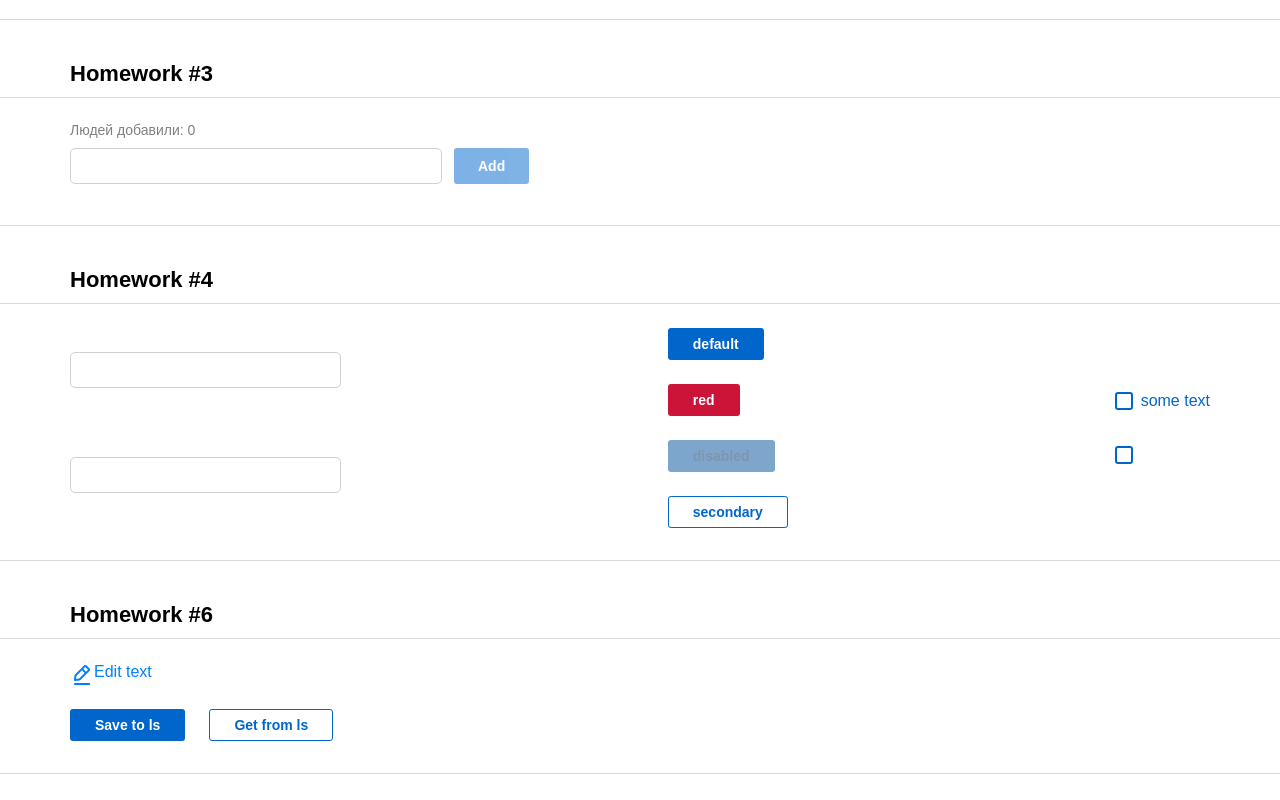
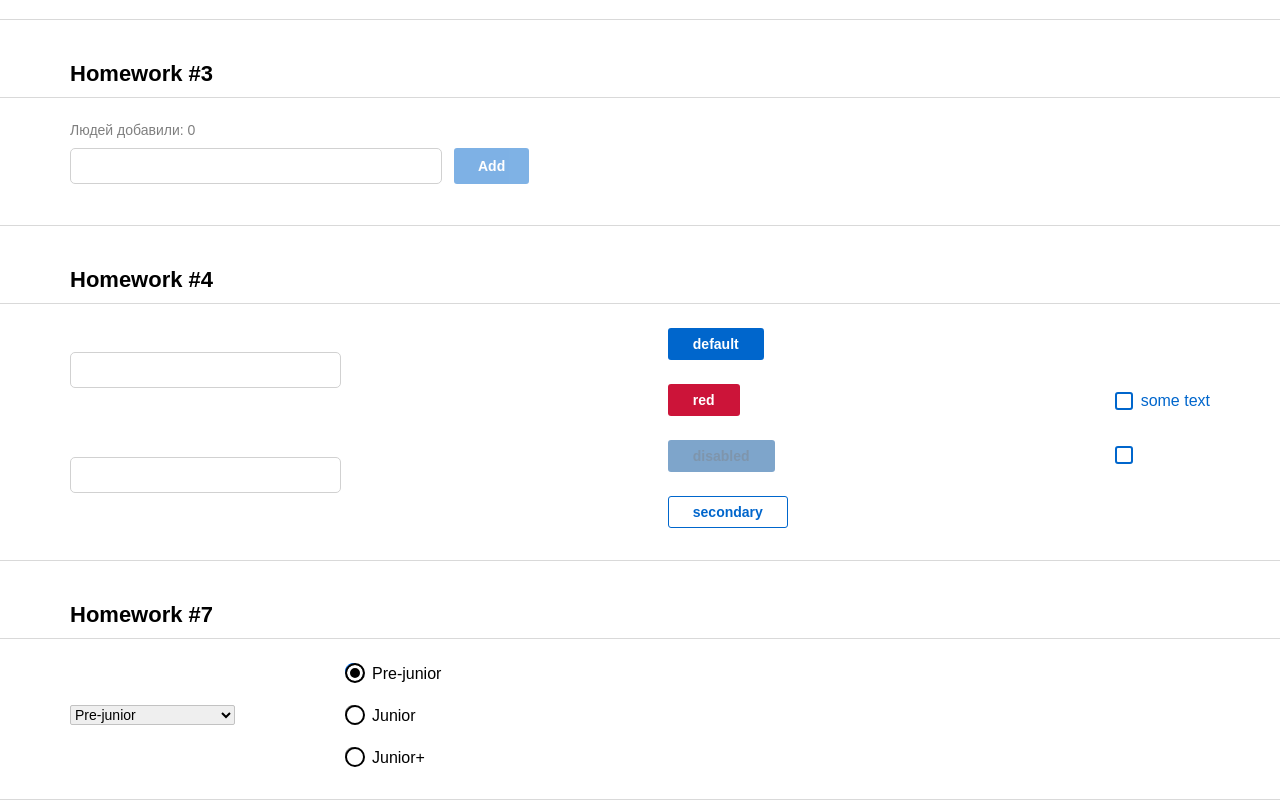
Before and after one commit to filatow/homework-front-s2, a React (Create React App) app: page /#/pre-junior in a window 1280 px wide. Shown: the part 801-1601 px from the top of the page. Before the commit the page ends 1575 px from the top, so only its background shows below. Built offline with nearby package versions, Linux system fonts and the light colour scheme.

Commit message:
Finished homework 3.3

```diff
--- a/src/s1-main/App.tsx
+++ b/src/s1-main/App.tsx
@@ -1,11 +1,12 @@
 import React from 'react'
 import s from './App.module.css'
-import HW1 from '../s2-homeworks/hw01/HW1'
-import HW2 from '../s2-homeworks/hw02/HW2'
-import HW3 from '../s2-homeworks/hw03/HW3';
-import HW4 from '../s2-homeworks/hw04/HW4';
-import HW5 from '../s2-homeworks/hw05/HW5';
-import HW6 from '../s2-homeworks/hw06/HW6';
+// import HW1 from '../s2-homeworks/hw01/HW1'
+// import HW2 from '../s2-homeworks/hw02/HW2'
+// import HW3 from '../s2-homeworks/hw03/HW3'
+// import HW4 from '../s2-homeworks/hw04/HW4'
+import HW5 from '../s2-homeworks/hw05/HW5'
+// import HW6 from '../s2-homeworks/hw06/HW6'
+import HW7 from '../s2-homeworks/hw07/HW7';
 
 function App() {
   return (
@@ -18,7 +19,8 @@ function App() {
 
       {/*при выполнении дз 5 и более - закомментировать здесь дз 1-4, так как они есть внутри дз 5*/}
       <HW5/>
-      <HW6/>
+      {/*<HW6/>*/}
+      <HW7/>
     </div>
   )
 }
--- a/src/s2-homeworks/hw07/HW7.module.css
+++ b/src/s2-homeworks/hw07/HW7.module.css
@@ -1,2 +1,7 @@
 .container {
+  display: flex;
+  flex-direction: row;
+  gap: 110px;
+  justify-content: flex-start;
+  align-items: center;
 }
--- a/src/s2-homeworks/hw07/HW7.tsx
+++ b/src/s2-homeworks/hw07/HW7.tsx
@@ -1,4 +1,4 @@
-import React, { useState } from 'react'
+import React, {useState} from 'react'
 import SuperSelect from './common/c5-SuperSelect/SuperSelect'
 import SuperRadio from './common/c6-SuperRadio/SuperRadio'
 import s2 from '../../s1-main/App.module.css'
@@ -11,14 +11,20 @@ import s from './HW7.module.css'
 * 4 - сделать стили в соответствии с дизайном
 * */
 
-const arr = [
-    { id: 1, value: 'x' },
-    { id: 2, value: 'y' },
-    { id: 3, value: 'z' },
+export type Option = {
+  id: number
+  value: string | number
+}
+
+
+const arr: Array<Option> = [
+  {id: 1, value: 'Pre-junior'},
+  {id: 2, value: 'Junior'},
+  {id: 3, value: 'Junior+'},
 ] // value может быть изменено
 
 const HW7 = () => {
-    const [value, onChangeOption] = useState(1) // селект и радио должны работать синхронно
+  const [selected, setSelected] = useState(1) // селект и радио должны работать синхронно
 
   return (
     <div id={'hw7'}>
@@ -31,8 +37,8 @@ const HW7 = () => {
             <SuperSelect
               id={'hw7-super-select'}
               options={arr}
-                            value={value}
-                            onChangeOption={onChangeOption}
+              value={selected}
+              onChangeOption={setSelected}
             />
           </div>
           <div>
@@ -40,8 +46,8 @@ const HW7 = () => {
               id={'hw7-super-radio'}
               name={'hw7-radio'}
               options={arr}
-                            value={value}
-                            onChangeOption={onChangeOption}
+              value={selected}
+              onChangeOption={setSelected}
             />
           </div>
         </div>
--- a/src/s2-homeworks/hw07/common/c5-SuperSelect/SuperSelect.module.css
+++ b/src/s2-homeworks/hw07/common/c5-SuperSelect/SuperSelect.module.css
@@ -1,7 +1,15 @@
 .select {
+  min-width: 165px;
+  border-radius: 2px;
+  border: 1px solid #C2C2C2;
+  font-family: var(--basic-font-family);
+  font-weight: 400;
+  font-size: 14px;
+  color: #000;
 }
 
 .select:focus {
+  border: 1px solid #000000;
 }
 
 
--- a/src/s2-homeworks/hw07/common/c5-SuperSelect/SuperSelect.tsx
+++ b/src/s2-homeworks/hw07/common/c5-SuperSelect/SuperSelect.tsx
@@ -4,25 +4,26 @@ import React, {
   ChangeEvent,
 } from 'react'
 import s from './SuperSelect.module.css'
+import {Option} from '../../HW7';
 
-type DefaultSelectPropsType = DetailedHTMLProps<
-    SelectHTMLAttributes<HTMLSelectElement>,
-    HTMLSelectElement
->
+type DefaultSelectPropsType = DetailedHTMLProps<SelectHTMLAttributes<HTMLSelectElement>,
+  HTMLSelectElement>
 
 type SuperSelectPropsType = DefaultSelectPropsType & {
-    options?: any[]
-    onChangeOption?: (option: any) => void
+  options?: Array<Option>
+  onChangeOption?: (option: number) => void
 }
 
-const SuperSelect: React.FC<SuperSelectPropsType> = ({
+const SuperSelect: React.FC<SuperSelectPropsType> = (
+  {
     options,
     className,
     onChange,
     onChangeOption,
     ...restProps
-}) => {
-    const mappedOptions: any[] = options
+  }
+) => {
+  const mappedOptions:  JSX.Element[] = options
     ? options.map((o) => (
       <option
         id={'hw7-option-' + o.id}
@@ -37,6 +38,8 @@ const SuperSelect: React.FC<SuperSelectPropsType> = ({
 
   const onChangeCallback = (e: ChangeEvent<HTMLSelectElement>) => {
     // делают студенты
+    console.log('called onChangeCallback (Select)')
+    onChangeOption && onChangeOption(+e.currentTarget.value)
   }
 
   const finalSelectClassName = s.select + (className ? ' ' + className : '')
--- a/src/s2-homeworks/hw07/common/c6-SuperRadio/SuperRadio.module.css
+++ b/src/s2-homeworks/hw07/common/c6-SuperRadio/SuperRadio.module.css
@@ -1,15 +1,40 @@
 .radio {
+  width: 16px;
+  height: 16px;
 }
 
 .radio::before {
+  content: '';
+  width: 16px;
+  height: 16px;
+  display: block;
+  background-color: #ffffff;
+  border-radius: 10px;
+  border: 2px solid #000000;
 }
 
-
 .radio:checked::before {
+  background-color: #000000;
+  box-shadow: inset 0 0 0 3px #ffffff;
 }
 
 .label {
+  display: flex;
+  flex-direction: row;
+  gap: 11px;
+  align-items: baseline;
+  font-family: var(--basic-font-family);
+  font-weight: 400;
+  font-size: 16px;
+  color: #000;
 }
 
 .options {
+  display: flex;
+  flex-direction: column;
+  gap: 22px;
 }
+
+.span {
+
+}
--- a/src/s2-homeworks/hw07/common/c6-SuperRadio/SuperRadio.tsx
+++ b/src/s2-homeworks/hw07/common/c6-SuperRadio/SuperRadio.tsx
@@ -5,25 +5,22 @@ import React, {
   HTMLAttributes,
 } from 'react'
 import s from './SuperRadio.module.css'
+import {Option} from '../../HW7';
 
-type DefaultRadioPropsType = DetailedHTMLProps<
-    InputHTMLAttributes<HTMLInputElement>,
-    HTMLInputElement
->
+type DefaultRadioPropsType = DetailedHTMLProps<InputHTMLAttributes<HTMLInputElement>,
+  HTMLInputElement>
 // тип пропсов обычного спана
-type DefaultSpanPropsType = DetailedHTMLProps<
-    HTMLAttributes<HTMLSpanElement>,
-    HTMLSpanElement
->
+type DefaultSpanPropsType = DetailedHTMLProps<HTMLAttributes<HTMLSpanElement>,
+  HTMLSpanElement>
 
 type SuperRadioPropsType = Omit<DefaultRadioPropsType, 'type'> & {
-    options?: any[]
-    onChangeOption?: (option: any) => void
-
+  options?: Array<Option>
+  onChangeOption?: (option: number) => void
   spanProps?: DefaultSpanPropsType // пропсы для спана
 }
 
-const SuperRadio: React.FC<SuperRadioPropsType> = ({
+const SuperRadio: React.FC<SuperRadioPropsType> = (
+  {
     id,
     name,
     className,
@@ -33,22 +30,31 @@ const SuperRadio: React.FC<SuperRadioPropsType> = ({
     onChangeOption,
     spanProps,
     ...restProps
-}) => {
+  }
+) => {
   const onChangeCallback = (e: ChangeEvent<HTMLInputElement>) => {
+    console.log('called onChangeCallback (Radio)')
     // делают студенты
+    onChangeOption && onChangeOption(+e.currentTarget.value)
   }
 
   const finalRadioClassName = s.radio + (className ? ' ' + className : '')
   const spanClassName = s.span + (spanProps?.className ? ' ' + spanProps.className : '')
 
-    const mappedOptions: any[] = options
+  const mappedOptions:  JSX.Element[] = options
     ? options.map((o) => (
-              <label key={name + '-' + o.id} className={s.label}>
+      <label
+        key={name + '-' + o.id}
+        className={s.label}
+      >
         <input
           id={id + '-input-' + o.id}
           className={finalRadioClassName}
           type={'radio'}
           // name, checked, value делают студенты
+          name={name}
+          checked={value ? o.id === +value : false}
+          value={o.id}
 
           onChange={onChangeCallback}
           {...restProps}
```
Lines whose indentation alone changed are shown as unchanged.
